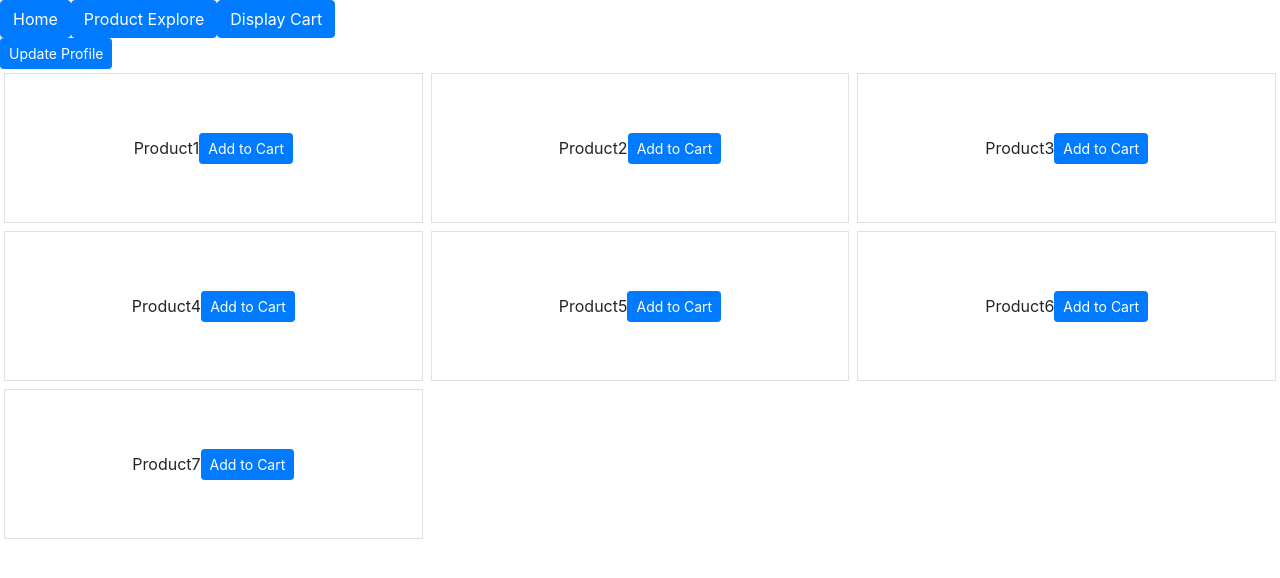
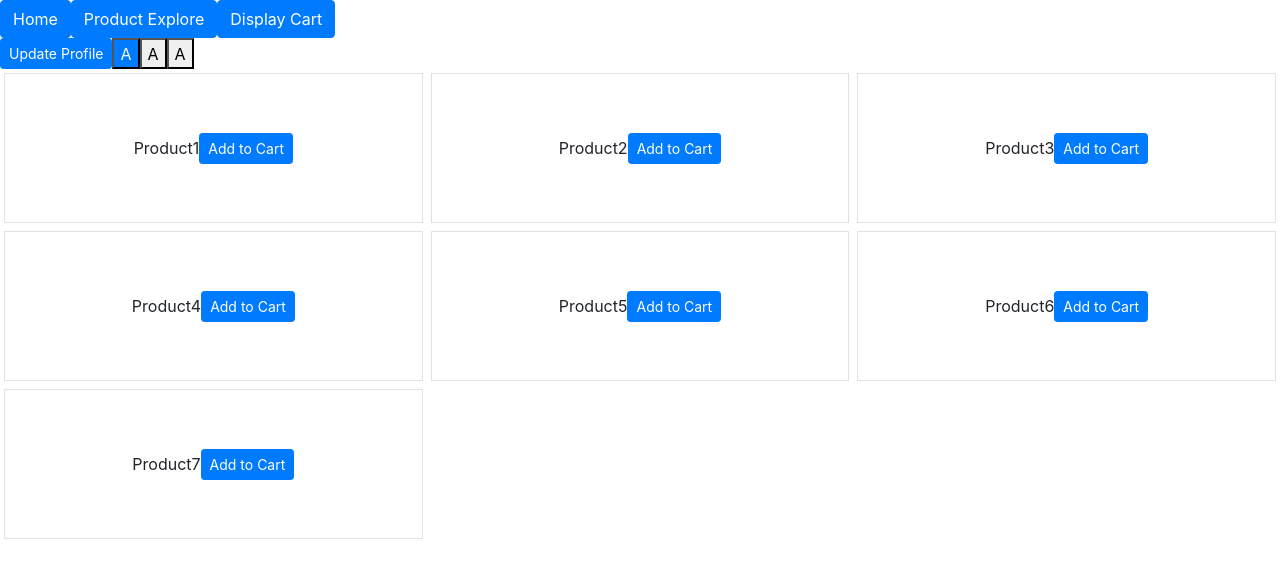
Before and after one commit to cg-101/react-project, a React (Create React App) app: page /p2 in a window 1280 px wide. Shown: the top 578 px of the page. Built offline with nearby package versions, Linux system fonts and the light colour scheme.

Commit message:
mutli cursor. alt-click

```diff
--- a/src/pages/Page2.js
+++ b/src/pages/Page2.js
@@ -39,6 +39,9 @@ export default function Page2() {
         >
           Update Profile
         </button>
+        <button className="bg-primary text-light">A</button>
+        <button className="bg-primary text-light"> A</button>
+        <button className="bg-primary text-light">A</button>
       </div>
       <div className="row">
         {products.map((product, index) => (
```
